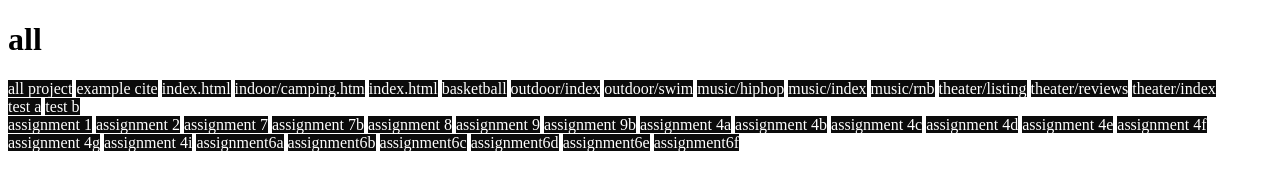
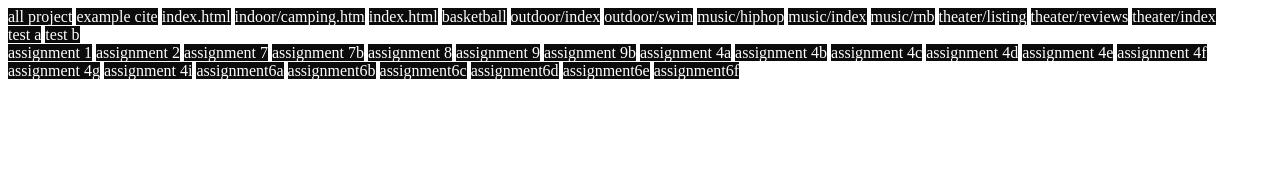
Before and after one commit to sarimsaleem/ASSIGNMENT, a plain HTML site: page index.html in a window 1280 px wide. Drawn offline with Linux system fonts and the light colour scheme.

Commit message:
Update index.html

```diff
--- a/index.html
+++ b/index.html
@@ -17,7 +17,6 @@
 </head>
 
 <body>
-    <h1>all</h1>
     <a href="all projects/">all project</a>
     <a href="example-cite/">example cite</a>
     <a href="example-cite/index.html">index.html</a>
```
